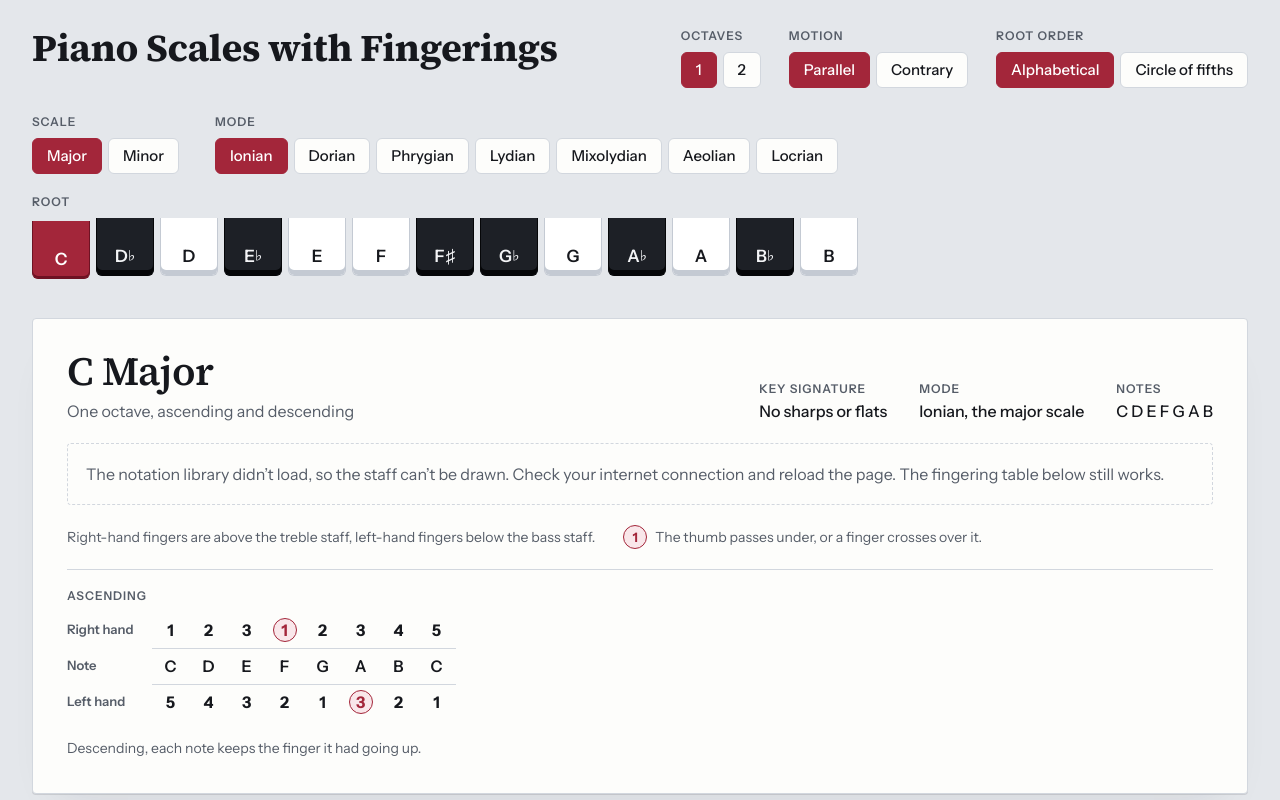
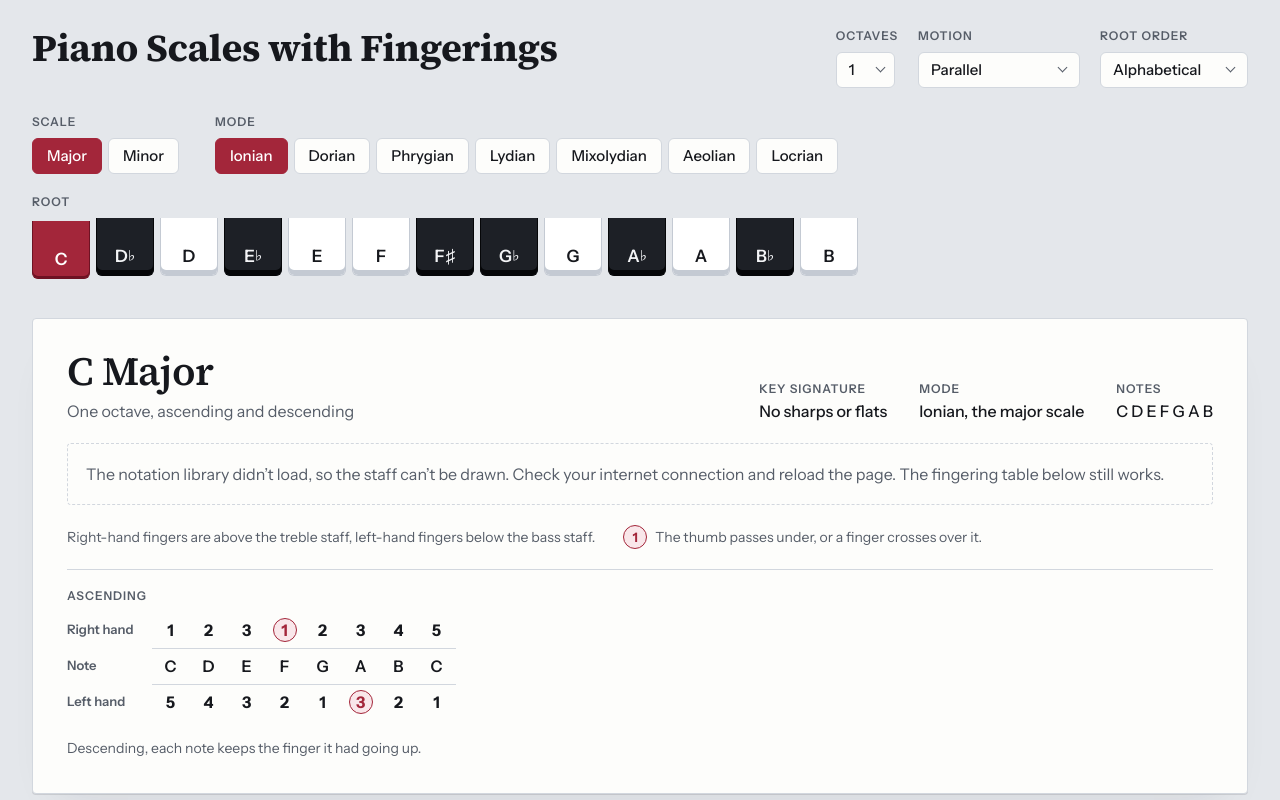
Before and after one commit to ezetter/ez-scales, a website: page index.html in a window 1280 px wide. Shown: the top 800 px of the page. Drawn offline with Linux system fonts and the light colour scheme; a web font is replaced by a local one.

Commit message:
Add parallel motion in thirds and sixths; use dropdowns for display options
Add parallel motion in thirds and in sixths. Since we now have so many motions, they likely won't fit well in the horizontally stacked controls you're currently using. Switch to a select dropdown instead. For consistency, octaves and root order should change to this too. Leave other controls, i.e., scale, mode and root, as they are.

Co-Authored-By: Claude Opus 5.5 <noreply@anthropic.com>

```diff
--- a/index.html
+++ b/index.html
@@ -112,7 +112,7 @@
     gap: 26px;
   }
 
-  /* Title on the left; the display options (octaves, root order) top right,
+  /* Title on the left; the display options (octaves, motion, root order) top right,
      dropping below the title when there isn't room beside it. */
   .masthead {
     display: flex;
@@ -125,7 +125,41 @@
   .view-options {
     display: flex;
     flex-wrap: wrap;
-    gap: 16px 28px;
+    gap: 16px 20px;
+  }
+
+  /* Dropdowns, drawn to match the choice buttons. The arrow is a bordered corner in the text
+     color, so it follows the theme. */
+  .select { position: relative; display: block; }
+  .select select {
+    appearance: none;
+    -webkit-appearance: none;
+    margin: 0;
+    padding: 7px 36px 7px 12px;
+    border: 1px solid var(--rule);
+    border-radius: 6px;
+    background: var(--paper);
+    color: var(--ink);
+    font: 500 15px/20px var(--font-ui);
+    cursor: pointer;
+  }
+  .select select:hover { border-color: var(--staff); }
+  .select select:focus-visible {
+    outline: 2px solid var(--focus);
+    outline-offset: 3px;
+  }
+  .select::after {
+    content: "";
+    position: absolute;
+    top: 50%;
+    right: 14px;
+    width: 7px;
+    height: 7px;
+    margin-top: -6px;
+    border-right: 1.6px solid var(--muted);
+    border-bottom: 1.6px solid var(--muted);
+    transform: rotate(45deg);
+    pointer-events: none;
   }
   .masthead h1 {
     margin: 0;
@@ -390,27 +424,28 @@
       <h1>Piano Scales with Fingerings</h1>
     </div>
     <div class="view-options" role="group" aria-label="Display options">
-      <fieldset>
-        <legend class="label">Octaves</legend>
-        <div class="choices">
-          <label class="pick choice"><input type="radio" name="octaves" id="octaves-1" value="1"><span>1</span></label>
-          <label class="pick choice"><input type="radio" name="octaves" id="octaves-2" value="2"><span>2</span></label>
-        </div>
-      </fieldset>
-      <fieldset>
-        <legend class="label">Motion</legend>
-        <div class="choices">
-          <label class="pick choice"><input type="radio" name="motion" id="motion-parallel" value="parallel"><span>Parallel</span></label>
-          <label class="pick choice"><input type="radio" name="motion" id="motion-contrary" value="contrary"><span>Contrary</span></label>
-        </div>
-      </fieldset>
-      <fieldset>
-        <legend class="label">Root order</legend>
-        <div class="choices">
-          <label class="pick choice"><input type="radio" name="order" id="order-alphabetical" value="alphabetical"><span>Alphabetical</span></label>
-          <label class="pick choice"><input type="radio" name="order" id="order-fifths" value="fifths"><span>Circle of fifths</span></label>
-        </div>
-      </fieldset>
+      <div>
+        <label class="label" for="octaves">Octaves</label>
+        <span class="select">
+          <select name="octaves" id="octaves">
+            <option value="1">1</option>
+            <option value="2">2</option>
+          </select>
+        </span>
+      </div>
+      <div>
+        <label class="label" for="motion">Motion</label>
+        <span class="select"><select name="motion" id="motion"></select></span>
+      </div>
+      <div>
+        <label class="label" for="order">Root order</label>
+        <span class="select">
+          <select name="order" id="order">
+            <option value="alphabetical">Alphabetical</option>
+            <option value="fifths">Circle of fifths</option>
+          </select>
+        </span>
+      </div>
     </div>
   </header>
 
--- a/js/app.js
+++ b/js/app.js
@@ -42,7 +42,7 @@
       if (T.MODES.some(m => m.id === saved.mode)) settings.mode = saved.mode;
       if (T.MINOR_FORMS.some(f => f.id === saved.form)) settings.form = saved.form;
       if (saved.octaves === 1 || saved.octaves === 2) settings.octaves = saved.octaves;
-      if (saved.motion === 'parallel' || saved.motion === 'contrary') settings.motion = saved.motion;
+      if (T.MOTIONS.some(m => m.id === saved.motion)) settings.motion = saved.motion;
       if (saved.order === 'alphabetical' || saved.order === 'fifths') settings.order = saved.order;
     }
     settings.root = T.idOf(T.matchRoot(T.parseId(settings.root), settings));
@@ -73,6 +73,7 @@
 
   $('modes').innerHTML = T.MODES.map(m => choiceHTML('mode', m.id, m.name)).join('');
   $('forms').innerHTML = T.MINOR_FORMS.map(f => choiceHTML('form', f.id, f.name)).join('');
+  $('motion').innerHTML = T.MOTIONS.map(m => `<option value="${m.id}">${escapeHTML(m.name)}</option>`).join('');
 
   // The 13 root buttons, spelled for the current scale, alphabetically or round the circle of
   // fifths. They're only rebuilt when the spellings or order change, so keyboard focus stays put
@@ -94,6 +95,11 @@
     renderRoots();
     const values = { root: state.root, family: state.family, mode: state.mode, form: state.form, octaves: String(state.octaves), motion: state.motion, order: state.order };
     for (const [name, value] of Object.entries(values)) {
+      const select = settingsEl.querySelector(`select[name="${name}"]`);
+      if (select) {
+        select.value = value;
+        continue;
+      }
       const input = settingsEl.querySelector(`input[name="${name}"][value="${value}"]`);
       if (input) input.checked = true;
     }
@@ -132,9 +138,13 @@
     const rootName = T.nameOf(scale.root);
     $('scale-title').innerHTML = nameHTML(scale.root) + escapeHTML(scale.title.slice(rootName.length));
     const span = scale.octaves === 1 ? 'One octave' : 'Two octaves';
+    const intervals = {
+      thirds: ' in thirds, the right hand a third above the left',
+      sixths: ' in sixths, the right hand a sixth above the left',
+    };
     $('scale-sub').textContent = scale.motion === 'contrary'
       ? `${span} in contrary motion, hands starting together on the tonic`
-      : `${span}, ascending and descending`;
+      : `${span}${intervals[scale.motion] || ''}, ascending and descending`;
     const parent = `${nameHTML(scale.signature.major)} major`;
     const facts = [['Key signature', signatureHTML(scale.signature)]];
     if (scale.type.family === 'major') {
@@ -237,7 +247,11 @@
     const rootName = T.nameOf(scale.root);
     const name = T.spokenName(scale.root) + scale.title.slice(rootName.length);
     const signature = scale.signature.count ? plural(scale.signature.count, scale.signature.kind) : 'no sharps or flats';
-    const motion = scale.motion === 'contrary' ? 'in contrary motion, out and back' : 'up and down';
+    const motion = {
+      contrary: 'in contrary motion, out and back',
+      thirds: 'up and down with the hands a third apart',
+      sixths: 'up and down with the hands a sixth apart',
+    }[scale.motion] || 'up and down';
     return `Grand staff: ${name}, ${scale.octaves === 1 ? 'one octave' : 'two octaves'} ${motion}, ` +
       `with ${signature} in the key signature, in 4/4 time as eighth notes. The table below lists each note's finger.`;
   }
--- a/js/theory.js
+++ b/js/theory.js
@@ -141,15 +141,18 @@
     return [Math.max(above, below), above + below];
   }
 
-  // The octave of each hand's starting tonic: whatever needs the fewest ledger lines on that
+  // The octave of each hand's starting note: whatever needs the fewest ledger lines on that
   // hand's staff. Between equally tidy choices the right hand goes higher and the left hand lower,
   // so the extra ledger lines stay outside the system and the space between the staves is clear.
-  function placeHands(root, octaves) {
+  // `from` is the scale degree each hand starts on (0 for the tonic). Returned octaves are the
+  // tonic's, counted from where each hand's run begins.
+  function placeHands(root, octaves, from = { right: 0, left: 0 }) {
     const span = 7 * octaves;
     const tidiest = (staff, higher) => {
+      const letter = root.letter + from[higher ? 'right' : 'left'];
       let best = null;
       for (let octave = 1; octave <= 6; octave++) {
-        const low = octave * 7 + root.letter;
+        const low = octave * 7 + letter;
         const key = [...ledgerCost(low, low + span, STAVES[staff]), higher ? -octave : octave];
         if (!best || compare(key, best.key) < 0) best = { octave, key };
       }
@@ -213,42 +216,56 @@
     return best.start;
   }
 
-  // Fingers for each note of a run. `path` gives each note's degree above the lowest tonic (0 to
-  // top) and whether it's on a rising stretch, which picks the scale form and fingering for that
-  // direction. `up` and `down` are each direction's black keys (different only in melodic minor).
-  // Every note keeps the finger the scale gives its key, except at the ends of the run.
+  // Fingers for each note of a run. `path` gives each note's height in scale steps above the run's
+  // lowest note (0 to top), its scale degree (0-6, tonic 0), and whether it's on a rising stretch,
+  // which picks the scale form and fingering for that direction. `up` and `down` are each
+  // direction's black keys (different only in melodic minor). Every note keeps the finger the
+  // scale gives its key, except at the ends of the run.
   function fingerPath(path, up, down, hand, top, preferred) {
     const upFingers = fingersFor(chooseStart(up, hand, preferred), hand);
     const downFingers = fingersFor(chooseStart(down, hand, preferred), hand);
-    const belowUp = upFingers[(top - 1) % 7];
-    const belowDown = downFingers[(top - 1) % 7];
-    return path.map(({ degree, rising }) => {
+    const degreeAt = height => path.find(step => step.height === height).degree;
+    const belowUp = upFingers[degreeAt(top - 1)];
+    const belowDown = downFingers[degreeAt(top - 1)];
+    return path.map(({ height, degree, rising }) => {
       const fingers = rising ? upFingers : downFingers;
-      if (degree === top) {
+      if (height === top) {
         // The right hand's top note carries on from the fingers under it rather than taking the
         // thumb: 5 after 4 in C major, 4 after 3 in F major, 3 after 1 and 2 where the two
         // directions differ.
         if (hand === 'right') return Math.max(belowUp, belowDown) + 1;
-        return belowUp !== 1 && belowDown !== 1 ? Math.min(belowUp, belowDown) - 1 : upFingers[top % 7];
+        return belowUp !== 1 && belowDown !== 1 ? Math.min(belowUp, belowDown) - 1 : upFingers[degree];
       }
       // The left hand's bottom note joins the fingers above it rather than taking the thumb: 5 4 3 2 1.
-      if (degree === 0 && hand === 'left' && fingers[0] === 1) return fingers[1] + 1;
-      return fingers[degree % 7];
+      if (height === 0 && hand === 'left' && fingers[degree] === 1) return fingers[degreeAt(1)] + 1;
+      return fingers[degree];
     });
   }
 
-  // A run's degrees, lowest tonic = 0. Parallel motion (and the right hand in contrary motion)
-  // goes up and back down; the left hand in contrary motion goes down from the top and back up.
-  function runPath(top, downFirst) {
+  // A run's notes as heights in scale steps above its lowest note, which is scale degree `from`.
+  // Parallel motion (and the right hand in contrary motion) goes up and back down; the left hand
+  // in contrary motion goes down from the top and back up.
+  function runPath(top, downFirst, from = 0) {
     const path = [];
     for (let j = 0; j <= 2 * top; j++) {
       const out = j <= top;
-      path.push(downFirst
-        ? { degree: out ? top - j : j - top, rising: !out }
-        : { degree: out ? j : 2 * top - j, rising: out });
+      const step = downFirst
+        ? { height: out ? top - j : j - top, rising: !out }
+        : { height: out ? j : 2 * top - j, rising: out };
+      path.push({ ...step, degree: (from + step.height) % 7 });
     }
     return path;
   }
+
+  // How the hands move. In thirds, the left hand starts on the tonic and the right hand a third
+  // higher on the 3rd degree; in sixths, the left hand starts on the 3rd degree and the right
+  // hand a sixth higher on the tonic. Both hands play the scale of the key either way.
+  const MOTIONS = [
+    { id: 'parallel', name: 'Parallel', from: { right: 0, left: 0 } },
+    { id: 'thirds', name: 'Parallel in thirds', from: { right: 2, left: 0 } },
+    { id: 'sixths', name: 'Parallel in sixths', from: { right: 0, left: 2 } },
+    { id: 'contrary', name: 'Contrary', from: { right: 0, left: 0 } },
+  ];
 
   // True where the hand shifts position: the thumb passes under, or a finger crosses over it.
   function crossings(notes, fingers, hand) {
@@ -317,8 +334,8 @@
   }
 
   // Everything the page draws for one scale. settings: { root, family, mode, form, octaves, motion },
-  // with root as a note name and motion 'parallel' (the default) or 'contrary'. Each staff's notes run up from the tonic and back down; `top` is the
-  // index of the highest note. `bars` holds each 4/4 bar's [first, last] note index.
+  // with root as a note name and motion one of the MOTIONS ids ('parallel' by default). `top` is
+  // the index where each staff's run turns round; `bars` holds each 4/4 bar's [first, last] index.
   function buildScale(settings) {
     const choice = { family: settings.family, mode: settings.mode, form: settings.form };
     const type = scaleType(choice);
@@ -330,15 +347,20 @@
     const signature = keySignature(fifthsOf(root) + type.keyOffset);
     const blackKeys = degrees => degrees.map(isBlackKey);
     const naturalMinor = type.family === 'minor' ? blackKeys(spell(root, NATURAL_MINOR)) : null;
-    const contrary = settings.motion === 'contrary';
+    const motion = MOTIONS.find(m => m.id === settings.motion) || MOTIONS[0];
+    const contrary = motion.id === 'contrary';
     const span = 7 * octaves;
+    // Each hand's lowest staff position.
     let lows;
     if (contrary) {
       const start = placeUnison(root, octaves) * 7 + root.letter;
       lows = { right: start, left: start - span };
     } else {
-      const placement = placeHands(root, octaves);
-      lows = { right: placement.right * 7 + root.letter, left: placement.left * 7 + root.letter };
+      const placement = placeHands(root, octaves, motion.from);
+      lows = {
+        right: placement.right * 7 + root.letter + motion.from.right,
+        left: placement.left * 7 + root.letter + motion.from.left,
+      };
     }
     const { durations, bars } = rhythm(2 * top + 1);
 
@@ -346,8 +368,8 @@
       { clef: 'treble', hand: 'right' },
       { clef: 'bass', hand: 'left' },
     ].map(staff => {
-      const path = runPath(top, contrary && staff.hand === 'left');
-      const notes = path.map(({ degree, rising }) => placeNote(lows[staff.hand] + degree, (rising ? up : down)[degree % 7]));
+      const path = runPath(top, contrary && staff.hand === 'left', motion.from[staff.hand]);
+      const notes = path.map(({ height, degree, rising }) => placeNote(lows[staff.hand] + height, (rising ? up : down)[degree]));
       const preferred = naturalMinor ? chooseStart(naturalMinor, staff.hand) : undefined;
       const fingers = fingerPath(path, blackKeys(up), blackKeys(down), staff.hand, top, preferred);
       const crossed = crossings(notes, fingers, staff.hand);
@@ -360,13 +382,14 @@
       };
     });
 
-    return { root, choice, type, title: titleOf(root, type), octaves, motion: contrary ? 'contrary' : 'parallel', top, bars, up, down, signature, staves };
+    return { root, choice, type, title: titleOf(root, type), octaves, motion: motion.id, top, bars, up, down, signature, staves };
   }
 
   return {
     LETTERS,
     MODES,
     MINOR_FORMS,
+    MOTIONS,
     scaleType,
     rootsFor,
     matchRoot,
```
Also changed, not shown: test/theory.test.js (+25 -1 lines), README.md.
